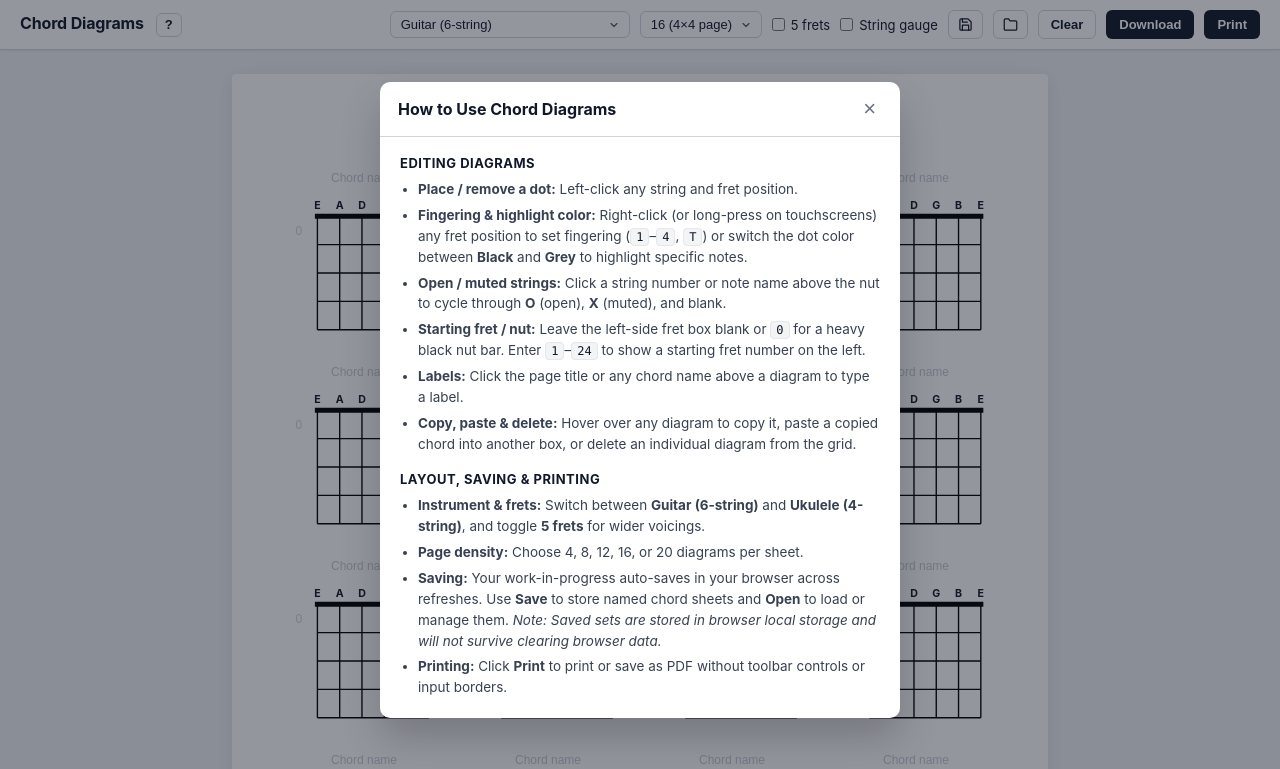
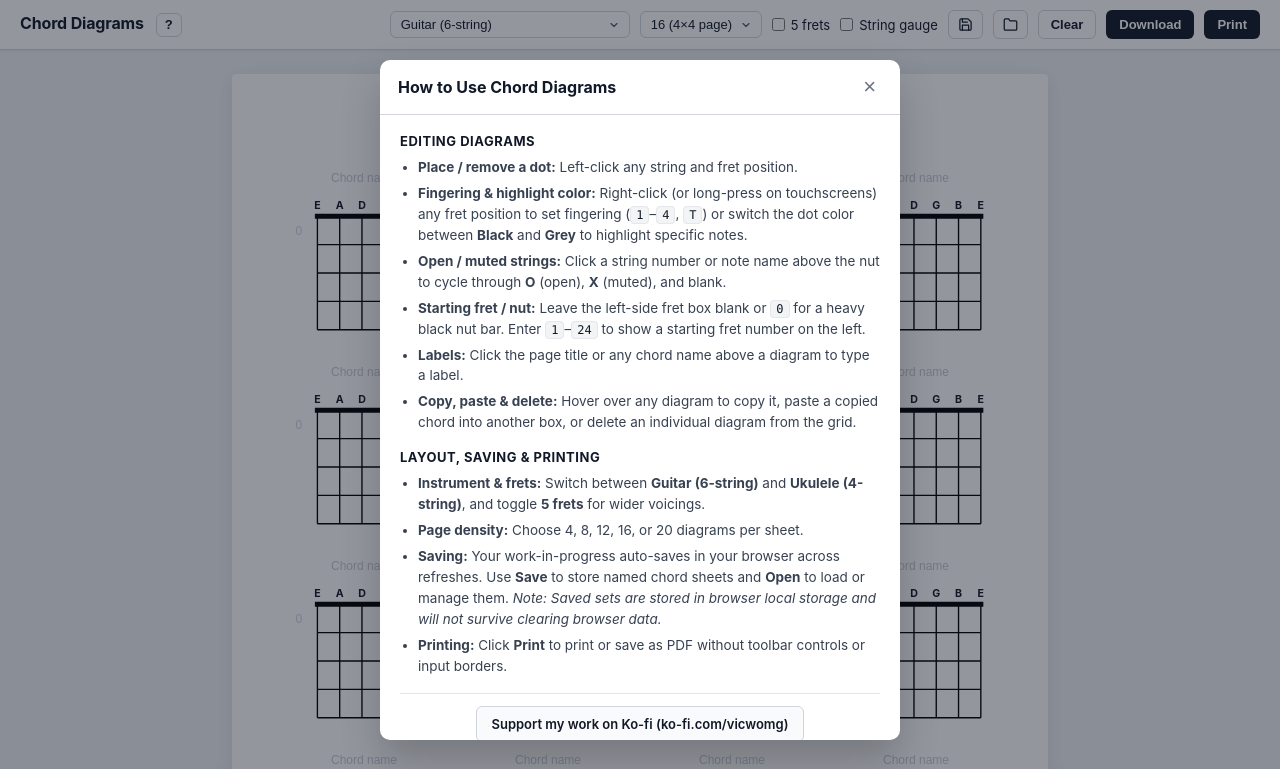
Before and after one commit to vicwomg/chord-diagrams, a plain HTML site: page index.html in a window 1280 px wide. Both pictures are taken after a click on the button "Instructions". Shown: the top 769 px of the page. Drawn offline with Linux system fonts and the light colour scheme.

Commit message:
Add Ko-fi support link to help modal

```diff
--- a/index.html
+++ b/index.html
@@ -157,6 +157,11 @@
             <li><strong>Printing:</strong> Click <strong>Print</strong> to print or save as PDF without toolbar controls or input borders.</li>
           </ul>
         </div>
+        <div class="help-support">
+          <a href="https://ko-fi.com/vicwomg" target="_blank" rel="noopener noreferrer" class="kofi-link">
+            Support my work on Ko-fi (ko-fi.com/vicwomg)
+          </a>
+        </div>
       </div>
     </div>
   </div>
--- a/styles.css
+++ b/styles.css
@@ -721,6 +721,33 @@ body {
   color: #111827;
 }
 
+.help-support {
+  margin-top: 16px;
+  padding-top: 12px;
+  border-top: 1px solid #e5e7eb;
+  text-align: center;
+}
+
+.kofi-link {
+  display: inline-flex;
+  align-items: center;
+  gap: 6px;
+  padding: 7px 14px;
+  border-radius: 6px;
+  background: #f9fafb;
+  border: 1px solid var(--border);
+  color: var(--text);
+  font-size: 13px;
+  font-weight: 600;
+  text-decoration: none;
+  transition: background-color 0.15s ease, border-color 0.15s ease;
+}
+
+.kofi-link:hover {
+  background: #f3f4f6;
+  border-color: #9ca3af;
+}
+
 .saved-sets-list {
   display: flex;
   flex-direction: column;
```
